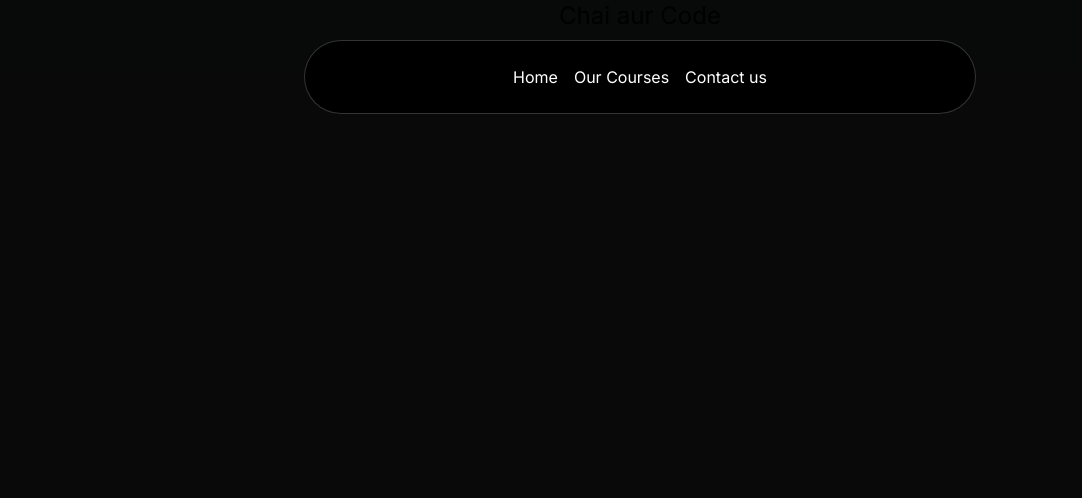
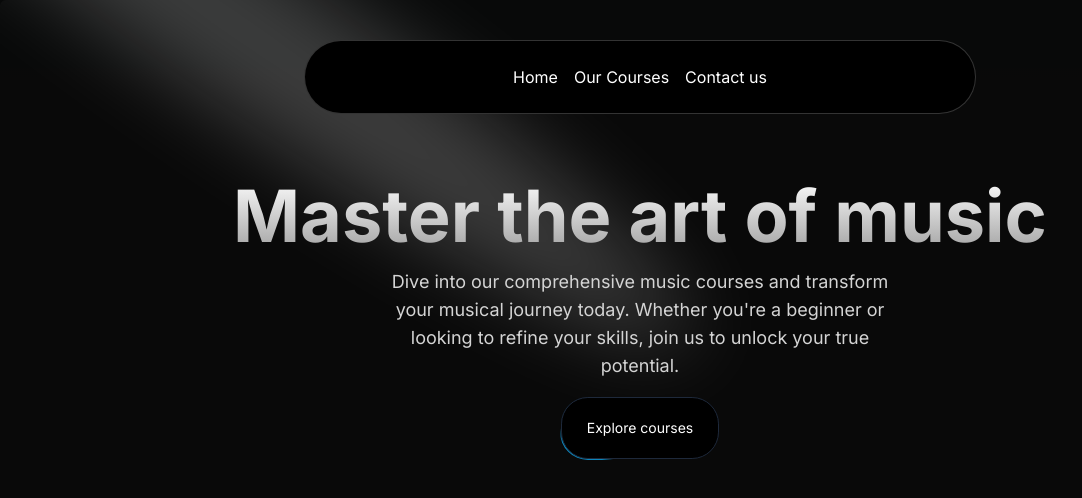
Before and after one commit to Simran903/nextjs, a Next.js app: page / in a window 1280 px wide. Shown: the top 498 px of the page, without its empty margins (0-1082 px from the left). Built offline with nearby package versions, Linux system fonts and the light colour scheme.

Commit message:
Added components

```diff
--- a/src/app/page.tsx
+++ b/src/app/page.tsx
@@ -1,7 +1,9 @@
+import HeroSection from "@/components/HeroSection";
+
 export default function Home() {
   return (
     <main className="min-h-screen bg-black/[0.96] antialiased bg-grid-white/[0.02]">
-      <h1 className="text-2xl text-center">Chai aur Code</h1>
+      <HeroSection />
     </main>
   );
 }
--- /dev/null
+++ b/src/components/HeroSection.tsx
@@ -0,0 +1,37 @@
+import Link from "next/link"
+import { Spotlight } from "./ui/Spotlight"
+import { Button } from "./ui/moving-border";
+
+function HeroSection() {
+  return (
+    <div
+    className="h-auto md:h-[40rem] w-full rounded-md flex flex-col items-center justify-center relative overflow-hidden mx-auto py-10 md:py-0"
+    >
+        <Spotlight
+        className="-top-40 left-0 md:left-60 md:-top-20"
+        fill="white"
+      />
+        <div className="p-4 relative z-10 w-full text-center" >
+            <h1
+            className="mt-20 md:mt-0 text-4xl md:text-7xl font-bold bg-clip-text text-transparent bg-gradient-to-b from-neutral-50 to-neutral-400"
+            >Master the art of music</h1>
+            <p
+            className="mt-4 font-normal text-base md:text-lg text-neutral-300 max-w-lg mx-auto"
+            >Dive into our comprehensive music courses and transform your musical journey today. Whether you're a beginner or looking to refine your skills, join us to unlock your true potential.</p>
+            <div className="mt-4">
+                <Link href={"/courses"}>
+                    <Button
+                    borderRadius="1.75rem"
+                    className="bg-white dark:bg-black text-black dark:text-white border-neutral-200 dark:border-slate-800"
+                    >
+                    Explore courses
+                    </Button>
+                </Link>
+            </div>
+        </div>
+
+        </div>
+  )
+}
+
+export default HeroSection
--- /dev/null
+++ b/src/components/ui/Spotlight.tsx
@@ -0,0 +1,56 @@
+import React from "react";
+import { cn } from "@/utils/cn";
+
+type SpotlightProps = {
+  className?: string;
+  fill?: string;
+};
+
+export const Spotlight = ({ className, fill }: SpotlightProps) => {
+  return (
+    <svg
+      className={cn(
+        "animate-spotlight pointer-events-none absolute z-[1]  h-[169%] w-[138%] lg:w-[84%] opacity-0",
+        className
+      )}
+      xmlns="http://www.w3.org/2000/svg"
+      viewBox="0 0 3787 2842"
+      fill="none"
+    >
+      <g filter="url(#filter)">
+        <ellipse
+          cx="1924.71"
+          cy="273.501"
+          rx="1924.71"
+          ry="273.501"
+          transform="matrix(-0.822377 -0.568943 -0.568943 0.822377 3631.88 2291.09)"
+          fill={fill || "white"}
+          fillOpacity="0.21"
+        ></ellipse>
+      </g>
+      <defs>
+        <filter
+          id="filter"
+          x="0.860352"
+          y="0.838989"
+          width="3785.16"
+          height="2840.26"
+          filterUnits="userSpaceOnUse"
+          colorInterpolationFilters="sRGB"
+        >
+          <feFlood floodOpacity="0" result="BackgroundImageFix"></feFlood>
+          <feBlend
+            mode="normal"
+            in="SourceGraphic"
+            in2="BackgroundImageFix"
+            result="shape"
+          ></feBlend>
+          <feGaussianBlur
+            stdDeviation="151"
+            result="effect1_foregroundBlur_1065_8"
+          ></feGaussianBlur>
+        </filter>
+      </defs>
+    </svg>
+  );
+};
--- /dev/null
+++ b/src/components/ui/moving-border.tsx
@@ -0,0 +1,139 @@
+"use client";
+import React from "react";
+import {
+  motion,
+  useAnimationFrame,
+  useMotionTemplate,
+  useMotionValue,
+  useTransform,
+} from "framer-motion";
+import { useRef } from "react";
+import { cn } from "@/utils/cn";
+
+export function Button({
+  borderRadius = "1.75rem",
+  children,
+  as: Component = "button",
+  containerClassName,
+  borderClassName,
+  duration,
+  className,
+  ...otherProps
+}: {
+  borderRadius?: string;
+  children: React.ReactNode;
+  as?: any;
+  containerClassName?: string;
+  borderClassName?: string;
+  duration?: number;
+  className?: string;
+  [key: string]: any;
+}) {
+  return (
+    <Component
+      className={cn(
+        "bg-transparent relative text-xl  h-16 w-40 p-[1px] overflow-hidden ",
+        containerClassName
+      )}
+      style={{
+        borderRadius: borderRadius,
+      }}
+      {...otherProps}
+    >
+      <div
+        className="absolute inset-0"
+        style={{ borderRadius: `calc(${borderRadius} * 0.96)` }}
+      >
+        <MovingBorder duration={duration} rx="30%" ry="30%">
+          <div
+            className={cn(
+              "h-20 w-20 opacity-[0.8] bg-[radial-gradient(var(--sky-500)_40%,transparent_60%)]",
+              borderClassName
+            )}
+          />
+        </MovingBorder>
+      </div>
+
+      <div
+        className={cn(
+          "relative bg-slate-900/[0.8] border border-slate-800 backdrop-blur-xl text-white flex items-center justify-center w-full h-full text-sm antialiased",
+          className
+        )}
+        style={{
+          borderRadius: `calc(${borderRadius} * 0.96)`,
+        }}
+      >
+        {children}
+      </div>
+    </Component>
+  );
+}
+
+export const MovingBorder = ({
+  children,
+  duration = 2000,
+  rx,
+  ry,
+  ...otherProps
+}: {
+  children: React.ReactNode;
+  duration?: number;
+  rx?: string;
+  ry?: string;
+  [key: string]: any;
+}) => {
+  const pathRef = useRef<any>();
+  const progress = useMotionValue<number>(0);
+
+  useAnimationFrame((time) => {
+    const length = pathRef.current?.getTotalLength();
+    if (length) {
+      const pxPerMillisecond = length / duration;
+      progress.set((time * pxPerMillisecond) % length);
+    }
+  });
+
+  const x = useTransform(
+    progress,
+    (val) => pathRef.current?.getPointAtLength(val).x
+  );
+  const y = useTransform(
+    progress,
+    (val) => pathRef.current?.getPointAtLength(val).y
+  );
+
+  const transform = useMotionTemplate`translateX(${x}px) translateY(${y}px) translateX(-50%) translateY(-50%)`;
+
+  return (
+    <>
+      <svg
+        xmlns="http://www.w3.org/2000/svg"
+        preserveAspectRatio="none"
+        className="absolute h-full w-full"
+        width="100%"
+        height="100%"
+        {...otherProps}
+      >
+        <rect
+          fill="none"
+          width="100%"
+          height="100%"
+          rx={rx}
+          ry={ry}
+          ref={pathRef}
+        />
+      </svg>
+      <motion.div
+        style={{
+          position: "absolute",
+          top: 0,
+          left: 0,
+          display: "inline-block",
+          transform,
+        }}
+      >
+        {children}
+      </motion.div>
+    </>
+  );
+};
--- a/tailwind.config.ts
+++ b/tailwind.config.ts
@@ -1,4 +1,10 @@
 import type { Config } from "tailwindcss";
+
+const defaultTheme = require("tailwindcss/defaultTheme");
+const colors = require("tailwindcss/colors");
+const {
+  default: flattenColorPalette,
+} = require("tailwindcss/lib/util/flattenColorPalette");
 
 const config: Config = {
   content: [
@@ -9,6 +15,21 @@
   darkMode: 'class',
   theme: {
     extend: {
+      animation: {
+        spotlight: "spotlight 2s ease .75s 1 forwards",
+      },
+      keyframes: {
+        spotlight: {
+          "0%": {
+            opacity: '0',
+            transform: "translate(-72%, -62%) scale(0.5)",
+          },
+          "100%": {
+            opacity: '1',
+            transform: "translate(-50%,-40%) scale(1)",
+          },
+        },
+      },
       backgroundImage: {
         "gradient-radial": "radial-gradient(var(--tw-gradient-stops))",
         "gradient-conic":
@@ -16,6 +37,20 @@
       },
     },
   },
-  plugins: [],
+  plugins: [
+    addVariablesForColors,
+  ],
 };
+
+function addVariablesForColors({ addBase, theme }: any) {
+  let allColors = flattenColorPalette(theme("colors"));
+  let newVars = Object.fromEntries(
+    Object.entries(allColors).map(([key, val]) => [`--${key}`, val])
+  );
+
+  addBase({
+    ":root": newVars,
+  });
+}
+
 export default config;
```
